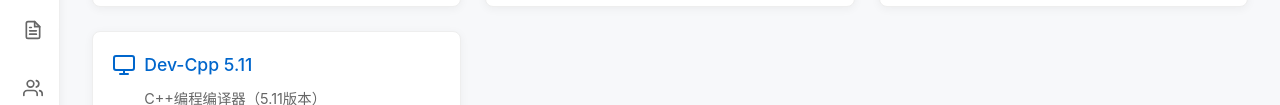
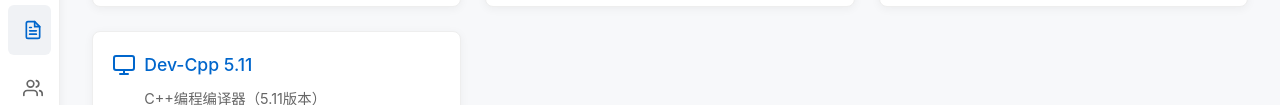
Before and after one commit to curious-guoguo/curious-guoguo.github.io, a plain HTML site: page cpp.html in a window 1280 px wide. Shown: the part 245-350 px from the top of the page. Drawn offline with Linux system fonts and the light colour scheme.

Commit message:
Refactor cpp.html for improved sidebar functionality

```diff
--- a/cpp.html
+++ b/cpp.html
@@ -9,14 +9,10 @@
     <link rel="stylesheet" href="style.css">
 </head>
 <body>
-    <!-- 公共侧边栏容器 -->
 <div id="sidebar"></div>
-
-    <!-- 你的原有内容 100% 完整保留 -->
 <main class="main-content">
     <div class="head-title">C++ 相关网站/应用</div>
     <div class="card-container">
-            <!-- CSDN - 专属博客图标 -->
         <div class="link-card" onclick="window.open('https://blog.csdn.net/', '_blank')">
             <a href="https://blog.csdn.net/" target="_blank" rel="noopener">
                 <svg class="card-icon" viewBox="0 0 24 24" fill="none" stroke="currentColor" stroke-width="2" stroke-linecap="round" stroke-linejoin="round">
@@ -31,7 +27,6 @@
             </a>
             <div class="desc">编程学习博客平台</div>
         </div>
-            <!-- 一本通 - 专属书本图标 -->
         <div class="link-card" onclick="window.open('https://ybt.ssoier.cn/', '_blank')">
             <a href="https://ybt.ssoier.cn/" target="_blank" rel="noopener">
                 <svg class="card-icon" viewBox="0 0 24 24" fill="none" stroke="currentColor" stroke-width="2" stroke-linecap="round" stroke-linejoin="round">
@@ -42,7 +37,6 @@
             </a>
             <div class="desc">信息学奥赛一本通</div>
         </div>
-            <!-- Dev-cpp 6.5 - 专属编译器图标 -->
         <div class="link-card" onclick="window.open('https://yd.downxia.com/down/devcvzwb.rar', '_blank')">
             <a href="https://yd.downxia.com/down/devcvzwb.rar" target="_blank" rel="noopener">
                 <svg class="card-icon" viewBox="0 0 24 24" fill="none" stroke="currentColor" stroke-width="2" stroke-linecap="round" stroke-linejoin="round">
@@ -54,7 +48,6 @@
             </a>
             <div class="desc">C++编程编译器（6.5版本）</div>
         </div>
-            <!-- Dev-cpp 5.11 - 专属编译器图标 -->
         <div class="link-card" onclick="window.open('https://ssoier.cn/xxksoft/Dev-Cpp_5.11_TDM-GCC_4.9.2_Setup.rar', '_blank')">
             <a href="https://ssoier.cn/xxksoft/Dev-Cpp_5.11_TDM-GCC_4.9.2_Setup.rar" target="_blank" rel="noopener">
                 <svg class="card-icon" viewBox="0 0 24 24" fill="none" stroke="currentColor" stroke-width="2" stroke-linecap="round" stroke-linejoin="round">
@@ -68,13 +61,13 @@
         </div>
     </div>
 </main>
-
-    <!-- 加载公共侧边栏 -->
 <script>
-        fetch('sidebar.html')
-        .then(res => res.text())
-        .then(html => {
-            document.getElementById('sidebar').innerHTML = html;
+fetch('sidebar.html').then(res=>res.text()).then(html=>{
+    document.getElementById('sidebar').innerHTML=html;
+    let currentFile = window.location.href.split('/').pop();
+    document.querySelectorAll('.sidebar a').forEach(item=>{
+        if(item.getAttribute('href')===currentFile) item.classList.add('active');
+    });
 });
 </script>
 </body>
```
Lines whose indentation alone changed are shown as unchanged.
